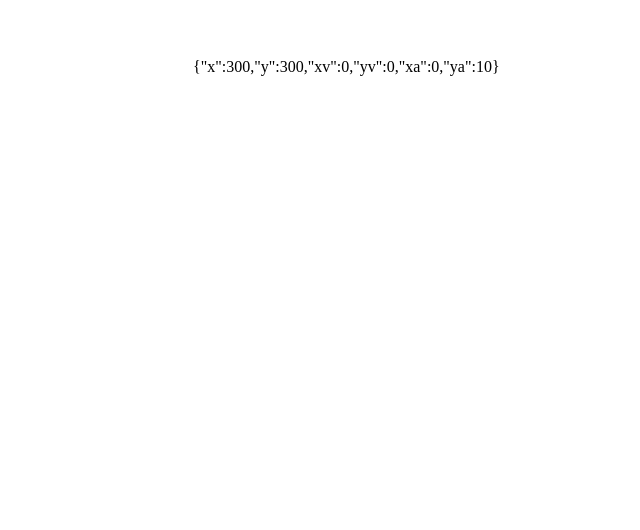
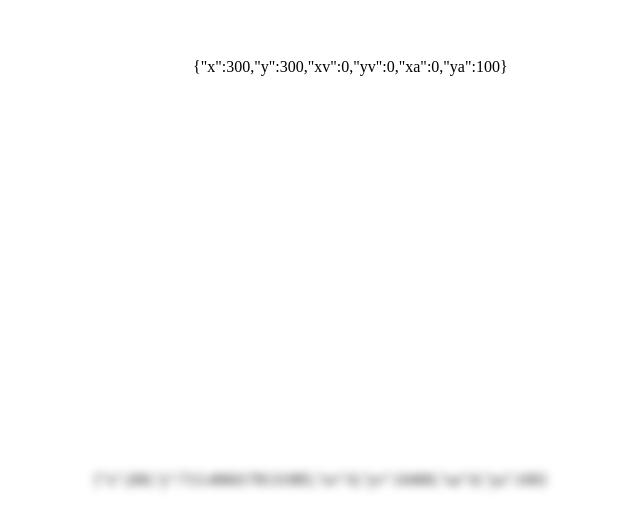
Before and after one commit to Blake-Dowling/Typescript-Physics-Simulator, a React (Create React App) app: page / in a window 1280 px wide. Shown: the part 242-772 px from the top of the page, without its empty margins (107-747 px from the left). Built offline with nearby package versions, Linux system fonts and the light colour scheme.

Commit message:
quadratic collision handling working

```diff
--- a/src/index.tsx
+++ b/src/index.tsx
@@ -35,7 +35,7 @@ export default function Index() {
   }, []);
 
 
-  const T = .1;
+  const T = .001;
 
 
   function move(){
--- a/src/ob.tsx
+++ b/src/ob.tsx
@@ -24,7 +24,7 @@ export class ob implements obType{
         this.xv = 0;
         this.yv = 0;
         this.xa = 0;
-        this.ya = 10;
+        this.ya = 100;
     }
 
 
@@ -33,8 +33,37 @@ export class ob implements obType{
       this.yv += this.ya;
     }
     calcTDY(dd: number){
-      console.log(((-this.y + Math.sqrt(Math.abs(this.yv) + 2*Math.abs(this.ya)*Math.abs(dd))) / this.ya));
-      return ((-this.y + Math.sqrt(Math.abs(this.yv) + 2*Math.abs(this.ya)*Math.abs(dd))) / this.ya)
+      console.log(dd + ": ")
+      console.log(
+        (-this.yv + (
+                                  Math.sqrt(
+                                    (this.yv**2) - (2*this.ya * (-dd))
+                                  )
+                              )
+      )
+       / this.ya
+      )
+
+  //     console.log(-this.yv + (
+  //       Math.sqrt(
+  //          (this.yv**2) - 2*Math.abs(this.ya * dd)
+  //       )
+  //        / this.ya
+  //    )
+  //  );
+
+      const td = (
+        (-this.yv + (
+                                  Math.sqrt(
+                                    (this.yv**2) - (2*this.ya * (-dd))
+                                  )
+                              )
+         )
+       / this.ya
+      )
+
+      return td;
+      // return ((-this.y + Math.sqrt(Math.abs(this.yv) + 2*Math.abs(this.ya)*Math.abs(dd))) / this.ya)
     }
     move(t: number){
 
```
